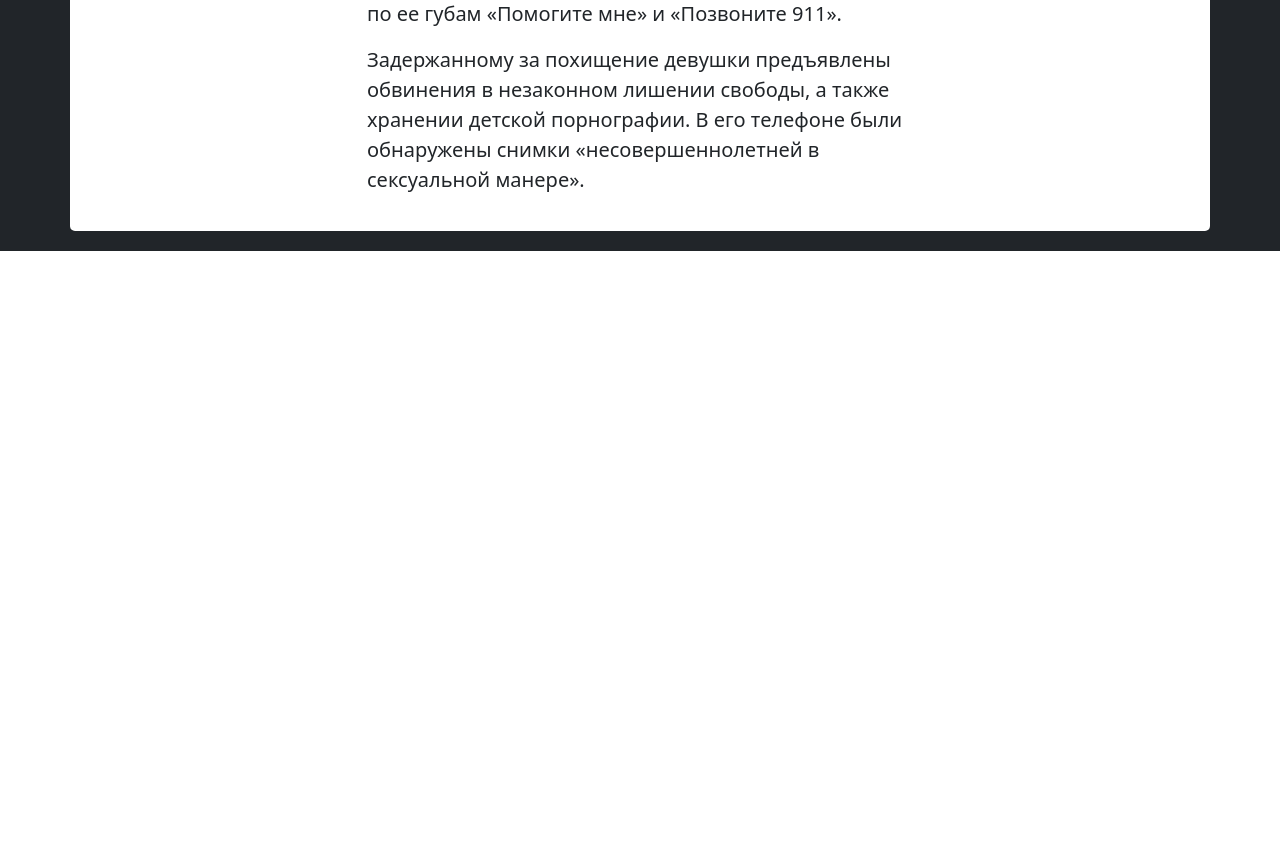
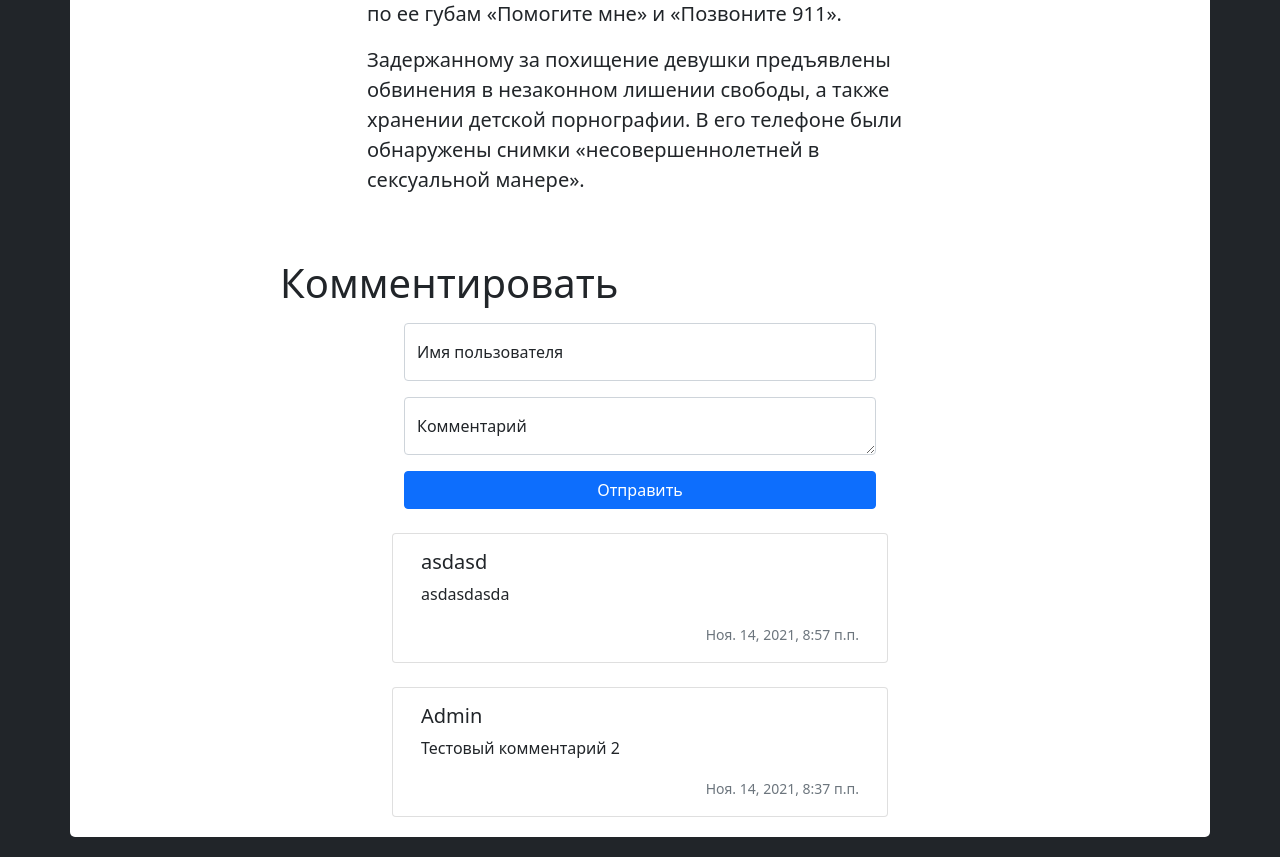
Before and after one commit to NosefU/python_django, a Django app: page /article/1 in a window 1280 px wide. Shown: the part 1551-2408 px from the top of the page. Before the commit the page ends 1802 px from the top, so only its background shows below. Run offline with Django 3.2, Linux system fonts and the light colour scheme; data comes from the database, SQL or seed files in the repository; both versions use the stored data as it was after the commit; some libraries are stand-ins or nearby versions.

Commit message:
feat(05_Forms) Реализовано комментирование новостей

```diff
--- /dev/null
+++ b/05_Forms/news/app_news/forms.py
@@ -0,0 +1,9 @@
+from django import forms
+
+from app_news.models import Comment
+
+
+class CommentForm(forms.ModelForm):
+    class Meta:
+        model = Comment
+        exclude = ['article', ]
--- a/05_Forms/news/app_news/models.py
+++ b/05_Forms/news/app_news/models.py
@@ -17,10 +17,13 @@ class Article(models.Model):
 
 
 class Comment(models.Model):
-    username = models.CharField(max_length=100, verbose_name='Заголовок')
-    body = models.CharField(max_length=600, default='Подзаголовок')
+    username = models.CharField(max_length=100, verbose_name='Имя пользователя')
+    body = models.TextField(max_length=600, verbose_name='Комментарий')
     created = models.DateTimeField(auto_now_add=True, verbose_name='Время создания')
-    article = models.ForeignKey('Article', on_delete=models.CASCADE, related_name='comment', verbose_name='Новость')
+    article = models.ForeignKey('Article', on_delete=models.CASCADE, related_name='comments', verbose_name='Новость')
 
     class Meta:
-        ordering = ['created', ]
+        ordering = ['-created', ]
+
+    def __str__(self):
+        return f'{self.username} | {self.body}'
--- a/05_Forms/news/app_news/templates/app_news/article_detail.html
+++ b/05_Forms/news/app_news/templates/app_news/article_detail.html
@@ -23,6 +23,7 @@
             padding-bottom: 20px;
             margin-bottom: 20px;
         }
+
         .title-image {
             width: 100%;
             height: 29em;
@@ -31,13 +32,14 @@
             padding-left: 0;
             border-radius: inherit;
         }
+
         .title-image-container {
             padding-right: 0;
             padding-left: 0;
         }
     </style>
 </head>
-<body class="bg-dark" >
+<body class="bg-dark">
 
 <div class="container-md bg-dark ">
     {#    navbar    #}
@@ -82,32 +84,55 @@
         {#    article body    #}
         <div class="col-6 gy-4">
             <div class="row fs-5">
-                 {{ article.body|linebreaks }}
+                {{ article.body|linebreaks }}
 
             </div>
         </div>
 
+        {#    comments section   #}
+        <div class="row justify-content-center">
+            <div class="col-8 gy-5">
+                <h1>Комментировать</h1>
 
+                {#    comment form   #}
+                <div class="row justify-content-center">
 
-{#        {% for article in article_list %}#}
-            {# карточка начало #}
-{#            <div class="col g-4">#}
-{#                <div class="card">#}
-{#                    <a href="#" class="stretched-link">#}
-{#                        <img src="{{ article.image.url }}" class="card-img-top" alt="...">#}
-{#                    </a>#}
-{#                    <div class="card-body">#}
-{#                        <h5 class="card-title">{{ article.title }}</h5>#}
-{#                        <p class="card-text">{{ article.subtitle }}</p>#}
-{#                        <p class="card-text"><small class="text-muted">#}
-{#                            {{ article.created|timezone:"Europe/Moscow" }}</small></p>#}
-{#                    </div>#}
-{#                </div>#}
-{#            </div>#}
-            {# карточка конец #}
-{#        {% endfor %}#}
+                    <div class="col-8 gy-2">
+                        <form method="post">
+                            {% csrf_token %}
+                            <p class="form-floating">
+                                <input type="text" class="form-control" name="username" maxlength="100" required=""
+                                       id="id_username" placeholder="Имя пользователя">
+                                <label for="id_username">Имя пользователя</label>
+                            </p>
+                            <p class="form-floating">
+
+                                <textarea name="body" cols="40" rows="10" maxlength="600" required="" id="id_body"
+                                          class="form-control" placeholder="Комментарий"></textarea>
+                                <label for="id_body">Комментарий</label>
+                            </p>
+                            <button type="submit" class="btn btn-primary col-12">Отправить</button>
+                        </form>
+
+                    </div>
+                </div>
+
+                {#    comments list   #}
+                {% for comment in comments %}
+                    <div class="row justify-content-center">
+                        <div class="card col-8 gy-4" id="comment_{{ comment.id }}">
+                            <div class="card-body">
+                                <h5 class="card-title">{{ comment.username }}</h5>
+                                <p class="card-text">{{ comment.body }}</p>
+                                <p class="card-text text-end"><small class="text-muted">
+                                    {{ comment.created|timezone:"Europe/Moscow" }}</small></p>
+                            </div>
+                        </div>
+                    </div>
+                {% endfor %}
+            </div>
+        </div>
     </div>
 </div>
-
 </body>
 </html>
--- a/05_Forms/news/app_news/urls.py
+++ b/05_Forms/news/app_news/urls.py
@@ -5,7 +5,7 @@ from news import settings
 
 urlpatterns = [
     path('', ArticleList.as_view(), name='article_list'),
-    path('article/<int:pk>', ArticleDetail.as_view(), name='article_detail'),
+    path('article/<int:article_id>', ArticleDetail.as_view(), name='article_detail'),
 ]
 if settings.DEBUG:
     urlpatterns += static(settings.MEDIA_URL,
--- a/05_Forms/news/app_news/views.py
+++ b/05_Forms/news/app_news/views.py
@@ -1,6 +1,10 @@
+from django.http import HttpResponseRedirect, HttpResponseBadRequest
 from django.shortcuts import render
-from django.views.generic import ListView, DetailView
-from app_news.models import Article
+from django.views import View
+from django.views.generic import ListView
+
+from app_news.forms import CommentForm
+from app_news.models import Article, Comment
 
 
 class ArticleList(ListView):
@@ -9,6 +13,23 @@ class ArticleList(ListView):
     queryset = Article.objects.all()[:20]
 
 
-class ArticleDetail(DetailView):
-    model = Article
-    context_object_name = 'article'
+class ArticleDetail(View):
+    def get(self, request, article_id):
+        article = Article.objects.get(id=article_id)
+        comment_form = CommentForm()
+        comments = article.comments.all()
+        context = {
+            'article': article,
+            'comment_form': comment_form,
+            'comments': comments
+        }
+        return render(request, 'app_news/article_detail.html', context=context)
+
+    def post(self, request, article_id):
+        comment_form = CommentForm(request.POST)
+        if not comment_form.is_valid():
+            article = Article.objects.get(id=article_id)
+            comment = Comment.objects.create(**comment_form.cleaned_data, article=article)
+        else:
+            return HttpResponseBadRequest(f'Некорректный комментарий: {comment_form.errors}')
+        return HttpResponseRedirect(f'{request.path_info}#comment_{comment.id}')
```
Also changed, not shown: 05_Forms/news/app_news/migrations/0003_auto_20211114_1613.py (added), 05_Forms/news/db.sqlite3.
